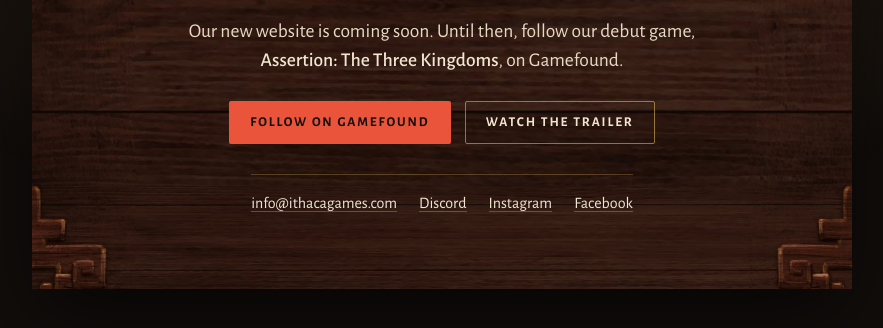
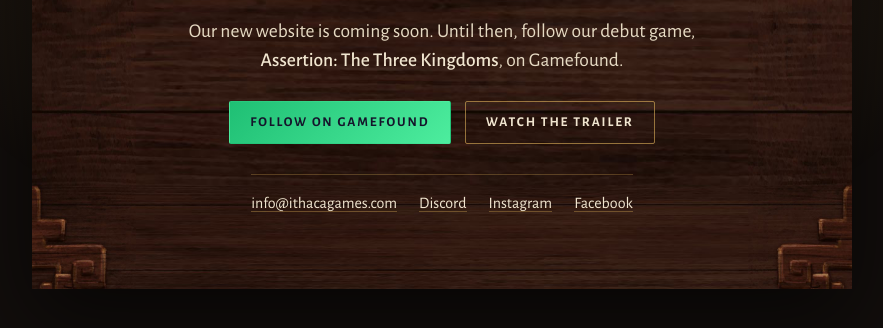
Before and after one commit to sieftool/ithacagames-website, a plain HTML site: page index.html in a window 1280 px wide. Shown: the part 364-692 px from the top of the page, without its empty margins (198-1081 px from the left). Drawn offline with nearby package versions, Linux system fonts and the light colour scheme.

Commit message:
Use Gamefound's green for the Follow on Gamefound button
Co-Authored-By: Claude Fable 5.2 <noreply@anthropic.com>
Claude-Session: https://claude.ai/code/session_01JeDe4Gnktj2tiyqbpoJ8NH

```diff
--- a/index.html
+++ b/index.html
@@ -58,6 +58,8 @@ h1{margin:0}
 .btn{display:inline-flex;align-items:center;justify-content:center;padding:1em 1.5em;font:700 .84rem/1 var(--body);letter-spacing:.14em;text-transform:uppercase;text-decoration:none;border:1px solid transparent;border-radius:2px;transition:transform .2s,background-color .2s,border-color .2s}
 .btn-primary{background:var(--coral);color:var(--ink)}
 .btn-primary:hover{background:#ff6f55;transform:translateY(-2px)}
+.btn-gamefound{background:linear-gradient(135deg,#1fbf74,#4ded9e);color:#15142b}
+.btn-gamefound:hover{filter:brightness(1.08);transform:translateY(-2px)}
 .btn-ghost{border-color:rgba(224,178,90,.6);color:var(--parchment)}
 .btn-ghost:hover{border-color:var(--gold);background:rgba(224,178,90,.1)}
 .links{display:flex;flex-wrap:wrap;justify-content:center;gap:6px 22px;margin:10px 0 0;padding:16px 0 0;list-style:none;border-top:1px solid rgba(224,178,90,.28);font-size:1rem}
@@ -73,7 +75,7 @@ h1{margin:0}
     <p class="eyebrow">Board game studio</p>
     <p class="lede">Our new website is coming soon. Until then, follow our debut game, <strong>Assertion: The Three Kingdoms</strong>, on Gamefound.</p>
     <div class="actions">
-      <a class="btn btn-primary" href="https://gamefound.com/en/projects/ithaca-board-games/assertion-the-three-kingdoms" rel="noopener">Follow on Gamefound</a>
+      <a class="btn btn-gamefound" href="https://gamefound.com/en/projects/ithaca-board-games/assertion-the-three-kingdoms" rel="noopener">Follow on Gamefound</a>
       <a class="btn btn-ghost" href="https://www.youtube.com/watch?v=EL9j1pClkqw" rel="noopener">Watch the trailer</a>
     </div>
     <ul class="links">
```
